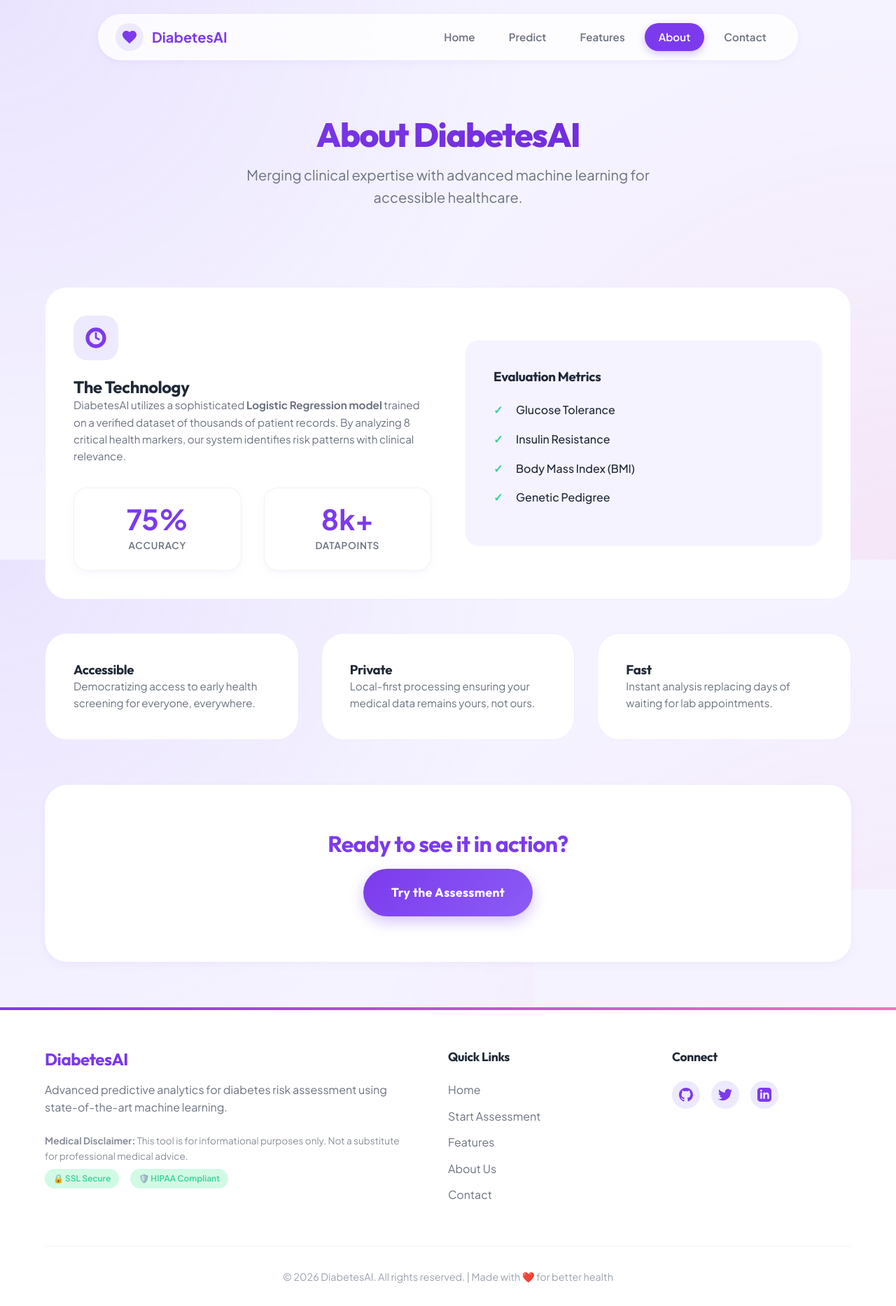
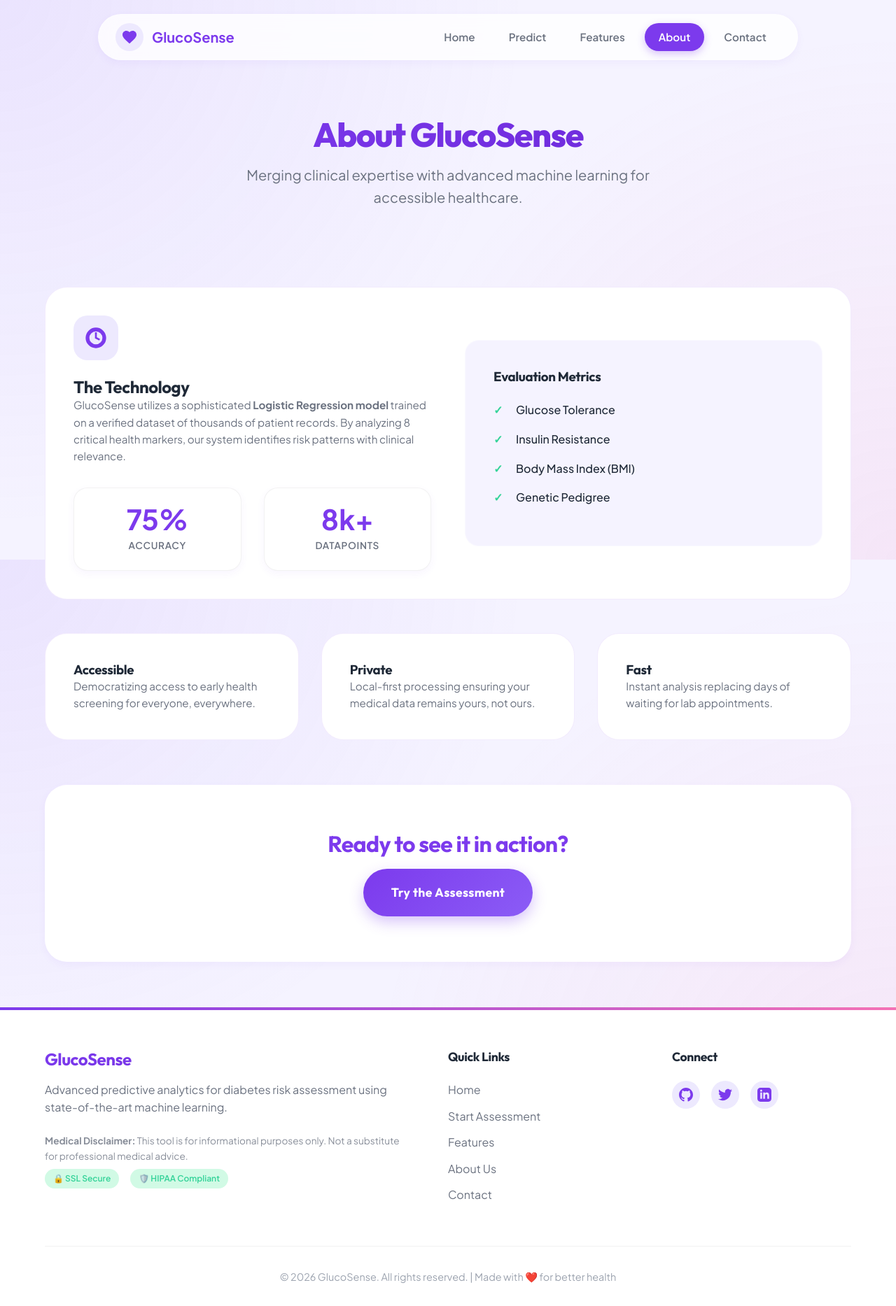
Before and after one commit to vansh070605/DIABETES-PREDICTION-SYSTEM, a Flask app: page /about in a window 1280 px wide. Shown: the whole page at 70% size. Run offline with Flask 3, Linux system fonts and the light colour scheme.

Commit message:
Updated Name

```diff
--- a/diabetes_ai/templates/about.html
+++ b/diabetes_ai/templates/about.html
@@ -1,11 +1,11 @@
 {% extends "base.html" %}
 
-{% block title %}About DiabetesAI - Advanced AI Technology{% endblock %}
+{% block title %}About GlucoSense - Advanced AI Technology{% endblock %}
 
 {% block content %}
 <!-- Page Header -->
 <div class="page-header-premium">
-    <h1 class="page-title">About DiabetesAI</h1>
+    <h1 class="page-title">About GlucoSense</h1>
     <p class="page-subtitle">Merging clinical expertise with advanced machine learning for accessible healthcare.</p>
 </div>
 
@@ -22,7 +22,7 @@
                     </svg>
                 </div>
                 <h2>The Technology</h2>
-                <p class="card-text">DiabetesAI utilizes a sophisticated <strong>Logistic Regression model</strong>
+                <p class="card-text">GlucoSense utilizes a sophisticated <strong>Logistic Regression model</strong>
                     trained on a verified dataset of thousands of patient records. By analyzing 8 critical health
                     markers, our system identifies risk patterns with clinical relevance.</p>
 
--- a/diabetes_ai/templates/base.html
+++ b/diabetes_ai/templates/base.html
@@ -7,14 +7,14 @@
     <meta name="description"
         content="Advanced diabetes risk prediction using machine learning - Get instant, accurate health assessments">
     <meta name="keywords" content="diabetes, prediction, health, AI, machine learning, medical">
-    <meta name="author" content="DiabetesAI">
+    <meta name="author" content="GlucoSense">
 
     <!-- Open Graph Meta Tags -->
-    <meta property="og:title" content="DiabetesAI - Advanced Diabetes Risk Prediction">
+    <meta property="og:title" content="GlucoSense - Advanced Diabetes Risk Prediction">
     <meta property="og:description" content="AI-powered diabetes risk assessment with clinical precision">
     <meta property="og:type" content="website">
 
-    <title>{% block title %}DiabetesAI - Advanced Health Prediction{% endblock %}</title>
+    <title>{% block title %}GlucoSense - Advanced Health Prediction{% endblock %}</title>
 
     <!-- Favicon -->
     <link rel="icon" type="image/svg+xml" href="{{ url_for('static', filename='images/favicon.svg') }}">
@@ -44,7 +44,7 @@
                         d="M12 21.35l-1.45-1.32C5.4 15.36 2 12.28 2 8.5 2 5.42 4.42 3 7.5 3c1.74 0 3.41.81 4.5 2.09C13.09 3.81 14.76 3 16.5 3 19.58 3 22 5.42 22 8.5c0 3.78-3.4 6.86-8.55 11.54L12 21.35z" />
                 </svg>
             </div>
-            <span>DiabetesAI</span>
+            <span>GlucoSense</span>
         </div>
 
         <button class="nav-toggle" aria-label="Toggle navigation">
@@ -76,7 +76,7 @@
             <div class="footer-grid">
                 <!-- Brand & Disclaimer -->
                 <div class="footer-brand">
-                    <h3>DiabetesAI</h3>
+                    <h3>GlucoSense</h3>
                     <p>Advanced predictive analytics for diabetes risk assessment using state-of-the-art machine
                         learning.</p>
 
@@ -128,7 +128,7 @@
             </div>
 
             <div class="footer-bottom">
-                <p>&copy; 2026 DiabetesAI. All rights reserved. | Made with ❤️ for better health</p>
+                <p>&copy; 2026 GlucoSense. All rights reserved. | Made with ❤️ for better health</p>
             </div>
         </div>
     </footer>
--- a/diabetes_ai/templates/features.html
+++ b/diabetes_ai/templates/features.html
@@ -1,13 +1,13 @@
 {% extends "base.html" %}
 
-{% block title %}Features - DiabetesAI{% endblock %}
+{% block title %}Features - GlucoSense{% endblock %}
 
 {% block content %}
 <!-- Page Header -->
 <div class="page-header-premium">
     <h1 class="page-title">Platform Features</h1>
     <p class="page-subtitle">Engineered for speed, accuracy, and absolute privacy. Discover why thousands trust
-        DiabetesAI.</p>
+        GlucoSense.</p>
 </div>
 
 <!-- Features Section -->
--- a/diabetes_ai/templates/predict.html
+++ b/diabetes_ai/templates/predict.html
@@ -1,6 +1,6 @@
 {% extends "base.html" %}
 
-{% block title %}Start Assessment - DiabetesAI{% endblock %}
+{% block title %}Start Assessment - GlucoSense{% endblock %}
 
 {% block extra_css %}
 <style>
--- a/diabetes_ai/templates/welcome.html
+++ b/diabetes_ai/templates/welcome.html
@@ -1,6 +1,6 @@
 {% extends "base.html" %}
 
-{% block title %}DiabetesAI - Advanced Diabetes Risk Prediction{% endblock %}
+{% block title %}GlucoSense - Advanced Diabetes Risk Prediction{% endblock %}
 
 {% block content %}
 <!-- Hero Section -->
```
Also changed, not shown: diabetes_ai/templates/contact.html (+4 -4 lines).
